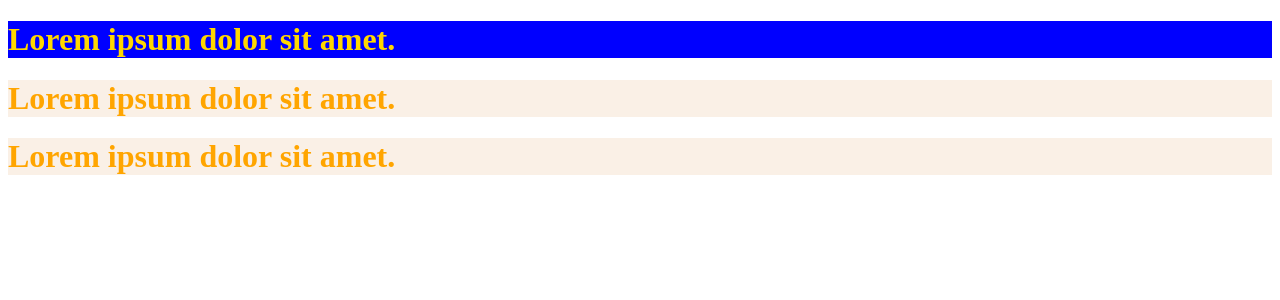
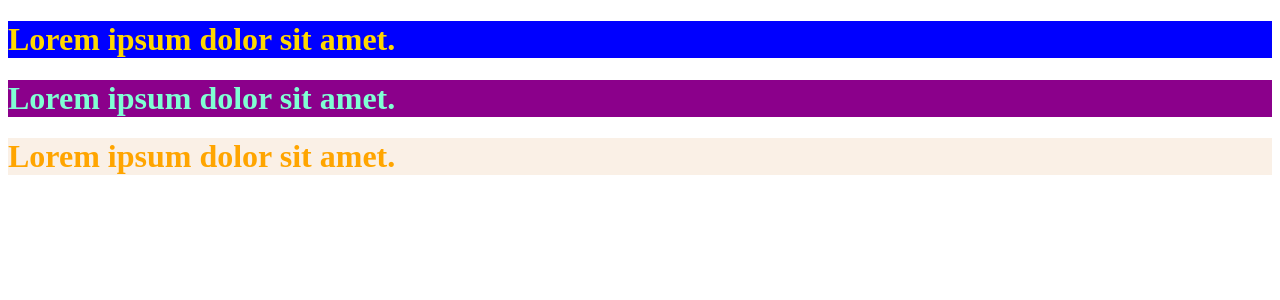
Before and after one commit to jjeongneee/react20231031, a React (Create React App) app: page / in a window 1280 px wide. Shown: the top 300 px of the page. Built offline with nearby package versions, Linux system fonts and the light colour scheme.

Commit message:
css모듈을 사용해서 클래스명 중복을 피함

```diff
--- a/src/component/MyBox.js
+++ b/src/component/MyBox.js
@@ -1,8 +1,8 @@
-import "../style/style1.css";
+import mycss from "../style/style1.module.css";
 export function MyBox() {
   return (
     <div>
-      <h1 className="boxClass">Lorem ipsum dolor sit amet.</h1>
+      <h1 className={mycss.boxClass}>Lorem ipsum dolor sit amet.</h1>
     </div>
   );
 }
--- a/src/component/MyContainer.js
+++ b/src/component/MyContainer.js
@@ -1,8 +1,8 @@
-import "../style/style2.css";
+import style from "../style/style2.module.css";
 export function MyContainer() {
   return (
     <div>
-      <h1 className="boxClass">Lorem ipsum dolor sit amet.</h1>
+      <h1 className={style.boxClass}>Lorem ipsum dolor sit amet.</h1>
     </div>
   );
 }
```
Also changed, not shown: src/style/style1.module.css (renamed from src/style/style1.css), src/style/style2.module.css (renamed from src/style/style2.css).
